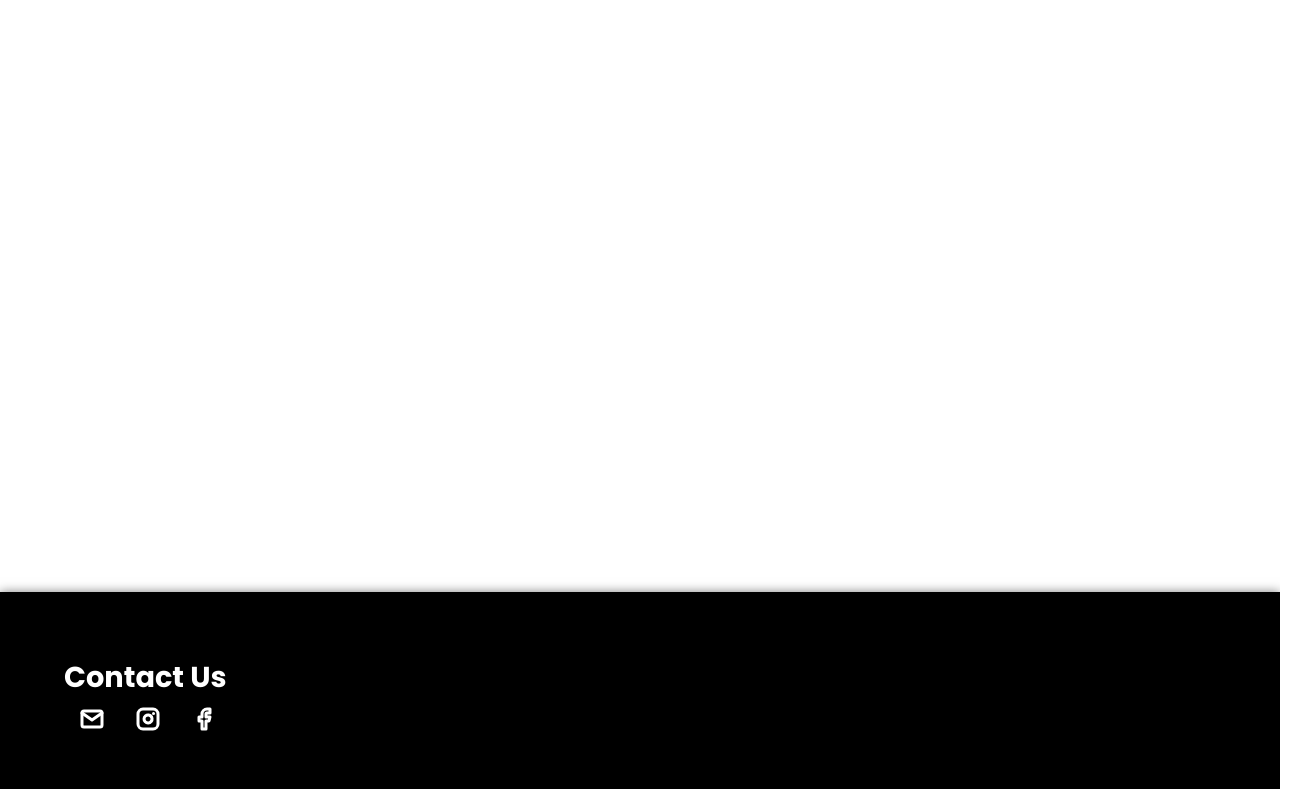
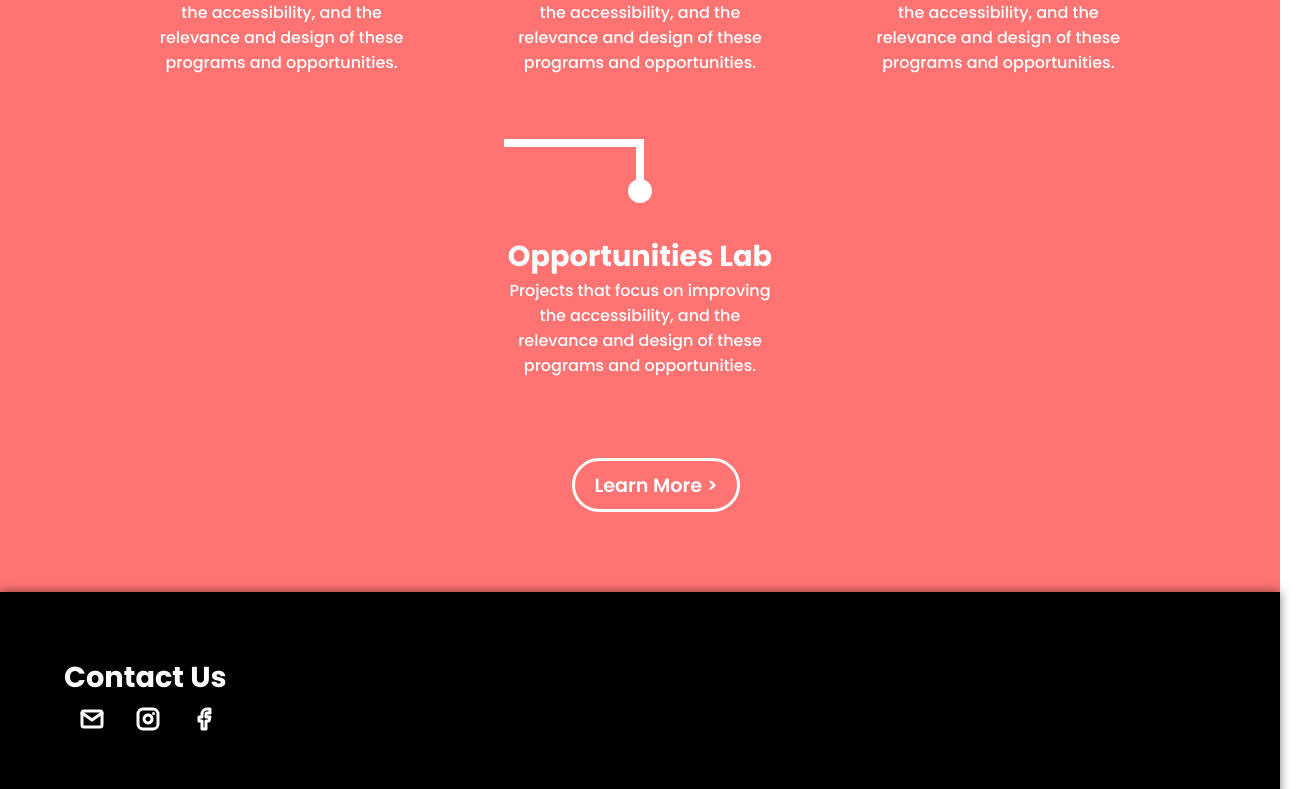
Before and after one commit to jessicaxu0605/iolabs-website, a React (Create React App) app: page / in a window 1280 px wide. Shown: the part 1536-2325 px from the top of the page, 1312 px wide, since content can reach past the window. Built offline with nearby package versions, Linux system fonts and the light colour scheme; the HTML template or start-up script is replaced by a standard one.

Commit message:
Update index.css

```diff
--- a/src/index.css
+++ b/src/index.css
@@ -2,7 +2,11 @@
 
 :root {
     --margin: 25vw;
-    --connector-margin:8rem
+    --connector-margin:8rem;
+    --io-red: rgb(255, 115, 115);
+    --io-yellow: rgb(250, 200, 70);
+    --io-blue: rgb(20, 190, 250);
+    --standard-shadow: 0 0 10px 0 rgba(0, 0, 0, 0.5)
 }
 
 body{
@@ -13,7 +17,7 @@
 main, .main-style{
     width: calc(100vw - 2 * var(--margin));
     margin: auto;
-    padding: 2em 2em 0;
+    padding: 0 2em 2em;
 }
 
 .main-style{
@@ -38,7 +42,7 @@
 }
 
 .blue-text{
-    color: rgb(20, 190, 250);
+    color: var(--io-blue);
 }
 
 .section-heading{
@@ -52,7 +56,7 @@
     top: 32px;
     height: 24px;
     width: 24px;
-    background-color: rgb(250, 200, 70);
+    background-color: var(--io-yellow);
     border-radius: 50%;
 }
 
@@ -62,7 +66,7 @@
     left: calc(var(--margin) - var(--connector-margin) + 8px);
     top: 0;
     z-index: -1000;
-    background: rgb(250, 200, 70);
+    background: var(--io-yellow);
     height: 100vh;
 }
 
@@ -79,7 +83,7 @@
 .navbar{
     position: fixed;
     background-color: white;
-    box-shadow: 0 0 10px 0 rgba(0, 0, 0, 0.5);
+    box-shadow: var(--standard-shadow);
     margin: 0;
     width: 100vw;
     height: 3.5em;
@@ -169,9 +173,10 @@
 }
 
 .button-container{
-    width: 100vw;
-    display:inline-flex;
+    width: 100%;
+    display: inline-flex;
     justify-content: center;
+    padding: 1rem;
 }
 
 .button{
```
